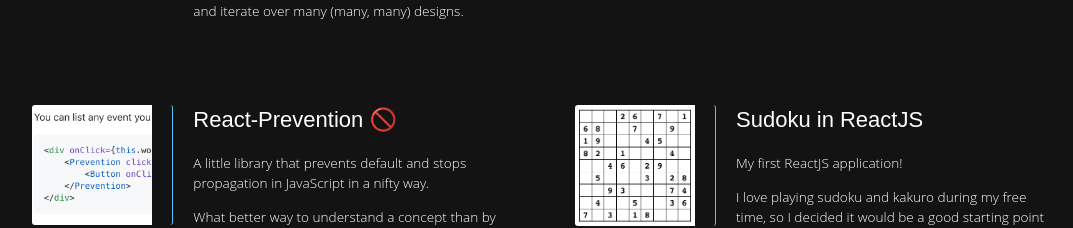
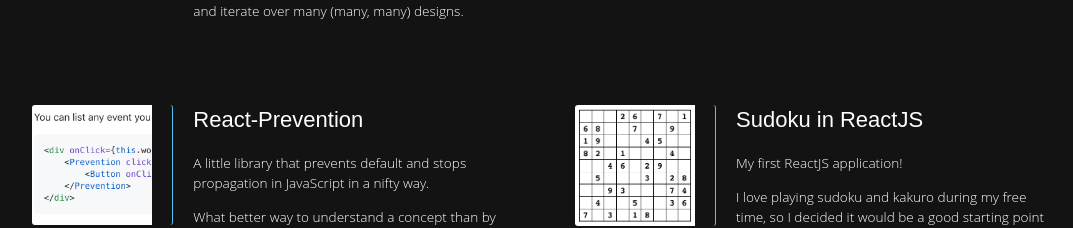
Before and after one commit to pamelachia/portfolio, a React (Create React App) app: page / in a window 1280 px wide. Shown: the part 3351-3579 px from the top of the page, without its empty margins (96-1169 px from the left). Built offline with nearby package versions, Linux system fonts and the light colour scheme; what webfontloader would draw is missing.

Commit message:
Remove emoji from React Prevention

```diff
--- a/src/components/Sections/Projects.jsx
+++ b/src/components/Sections/Projects.jsx
@@ -143,7 +143,7 @@ class Projects extends Component {
                             </p>
                         </Project>
                         <Project
-                            title="React-Prevention 🚫"
+                            title="React-Prevention"
                             imgSrc={PreventionImg}
                         >
                             <p>
```
